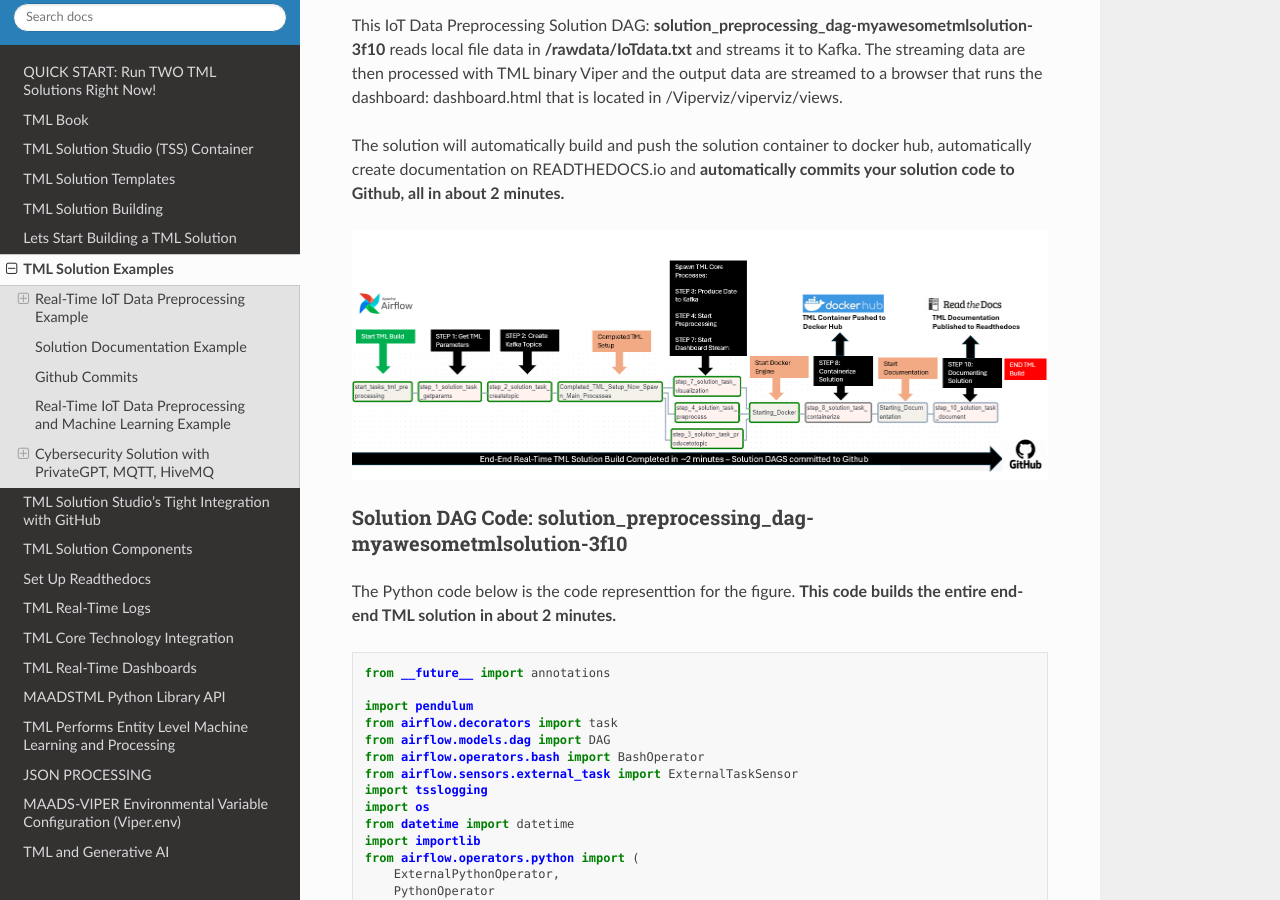
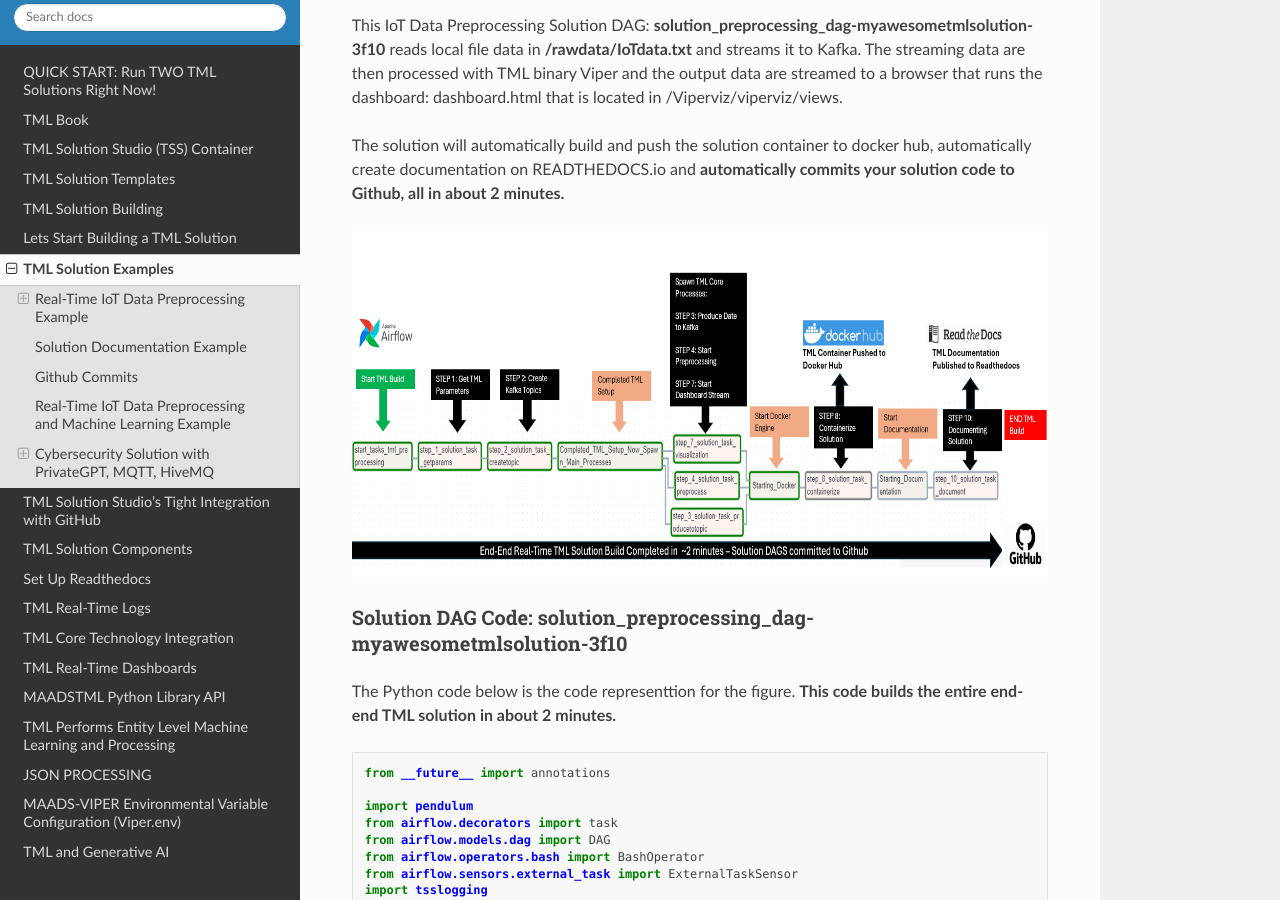
Before and after one commit to smaurice101/readthedocs, a Sphinx documentation site: the page built from docs/source/examples.rst, in a window 1280 px wide and 900 px high, scrolled down 1068 px. Built offline with Sphinx 7.4.7 and the Read the Docs theme 2.0.0, drawn with Linux system fonts in a browser that asks for light colours.

Commit message:
Update examples.rst

```diff
--- a/docs/source/examples.rst
+++ b/docs/source/examples.rst
@@ -73,7 +73,7 @@
 The solution will automatically build and push the solution container to docker hub, automatically create documentation on READTHEDOCS.io and **automatically commits your solution code to Github, all in about 2 minutes.**
 
 .. figure:: soldags1.png
-   :scale: 50%
+   :scale: 70%
 
 Solution DAG Code: solution_preprocessing_dag-myawesometmlsolution-3f10
 ^^^^^^^^^^^^^^^^^^^^^^^^^^^^^^^^^
@@ -182,7 +182,7 @@
 Below the TSS/Airflow screen that shows a successful TML solution build.  All colors should be green for all of the steps.  If you see a red color, it means your DAG has an error.
 
 .. figure:: p53.png
-   :scale: 70%
+   :scale: 50%
 
 Solution Documentation Example
 ---------------------------
```
